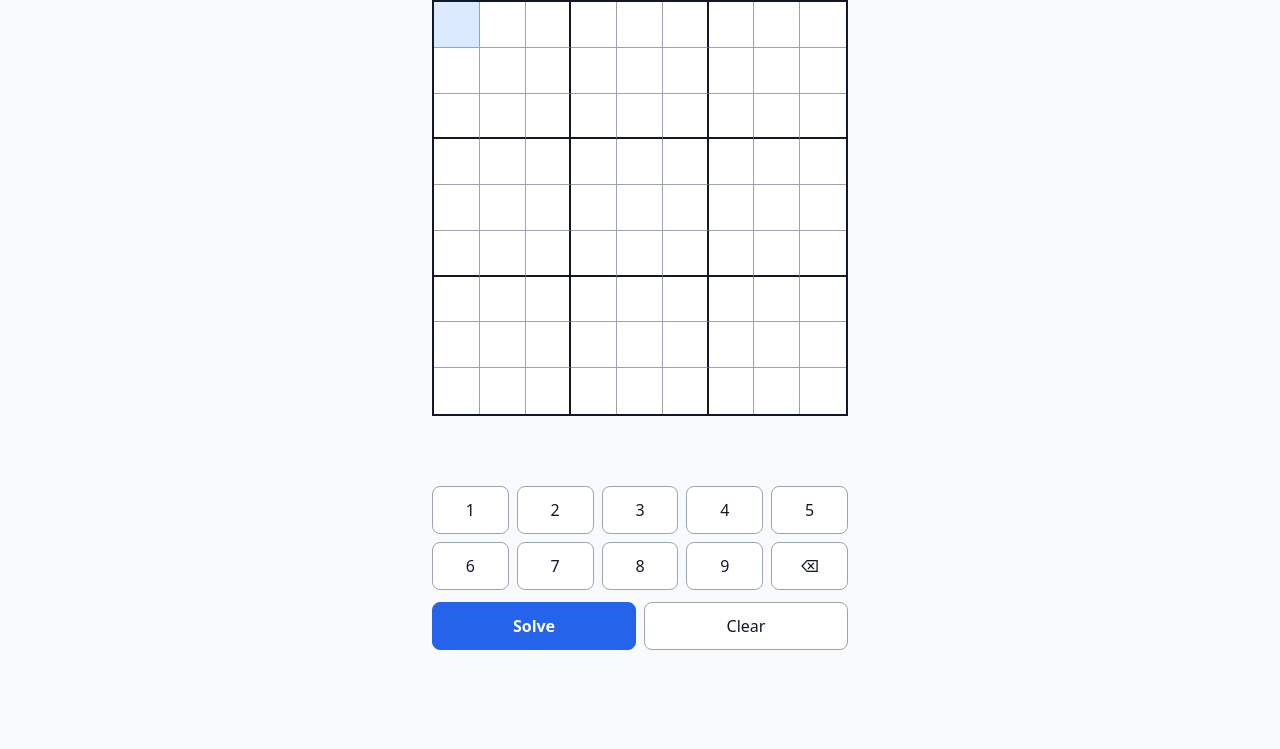
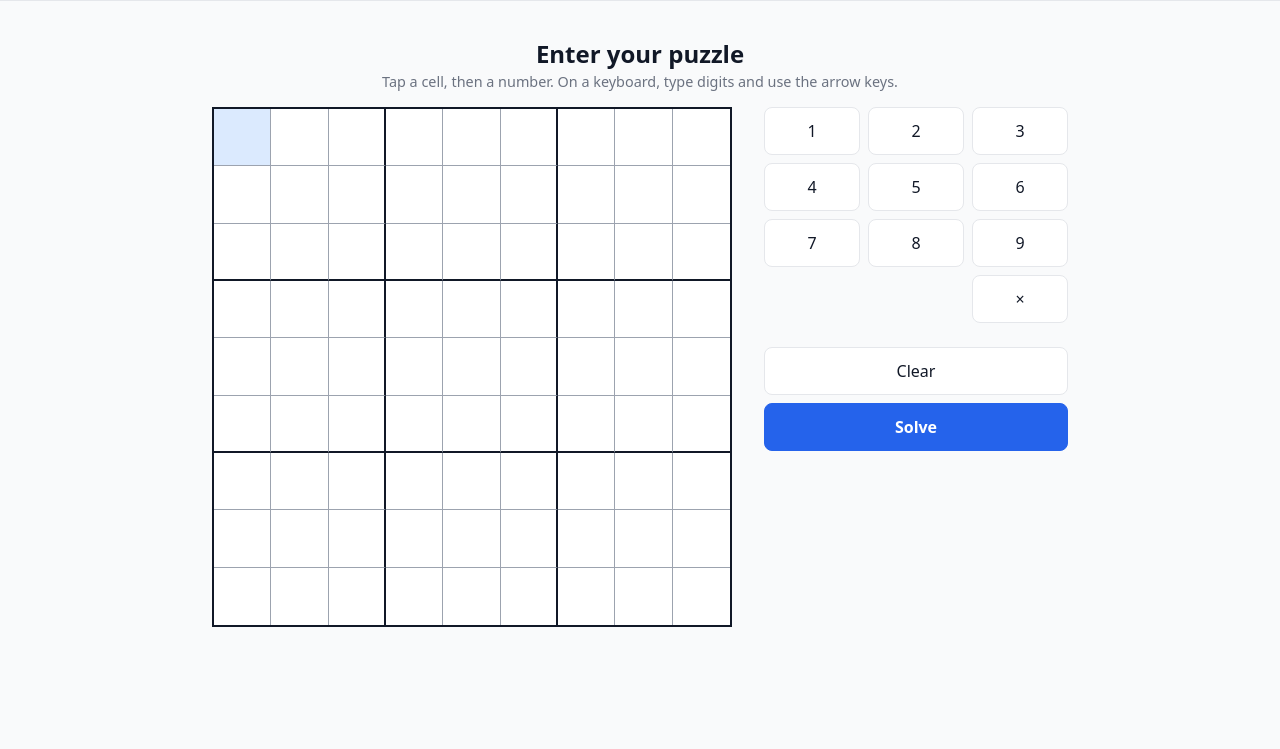
Before and after one commit to bradsmith712/sudoku-solver, a website built with Vite: page index.html in a window 1280 px wide. Shown: the part 51-800 px from the top of the page. Built offline with nearby package versions, Linux system fonts and the light colour scheme.

Commit message:
phase-6: shared SudokuGrid component and responsive layout
src/ui/grid.ts is the one board component, with mode "editable" (manual
entry), "highlight" (review: also low-confidence and repaired cells) or
"readonly" (solution), plus an optional warped-photo background. src/ui/pad.ts
is the shared 1-9 pad. Manual entry uses both; cells stay divs, so no system
keyboard.

Layout is mobile first: one column under 640px (about 41px cells at 390px),
a larger board and one-row pad at 640-1023px, board left and pad/actions right
from 1024px. tests/e2e/layout.spec.ts checks each and saves screenshots.

Deviations from docs/mockups*.png: brand reads "Sudoku Solver" (no
"sudokulens" name or nav links); Clear sits with Solve rather than in the pad;
no "Load example" or Back buttons yet.

Co-Authored-By: Claude Opus 5.5 <noreply@anthropic.com>

```diff
--- a/src/ui/app.ts
+++ b/src/ui/app.ts
@@ -1,6 +1,8 @@
 import { findConflicts } from "../solver/conflicts";
 import { solve } from "../solver/solver";
 import type { Grid } from "../types";
+import { createSudokuGrid, type CellState } from "./grid";
+import { createNumberPad } from "./pad";
 
 const emptyGrid = (): Grid => Array.from({ length: 9 }, () => new Array<number>(9).fill(0));
 
@@ -15,53 +17,41 @@ const MESSAGES = {
 export function mountApp(root: HTMLElement): void {
   let givens = emptyGrid();
   let solution: Grid | null = null;
-  let selected: [number, number] = [0, 0];
 
   root.innerHTML = `
+    <header class="topbar"><span class="brand">Sudoku Solver</span></header>
     <main class="app">
-      <h1>Sudoku Solver</h1>
-      <div class="board" role="group" aria-label="Sudoku grid" tabindex="0"></div>
-      <p class="message" role="status" aria-live="polite" data-testid="message"></p>
-      <div class="pad" role="group" aria-label="Number pad"></div>
-      <div class="actions">
-        <button type="button" class="primary" data-action="solve">Solve</button>
-        <button type="button" data-action="clear">Clear</button>
+      <div class="intro">
+        <h1>Enter your puzzle</h1>
+        <p>Tap a cell, then a number. On a keyboard, type digits and use the arrow keys.</p>
+      </div>
+      <div class="workspace">
+        <div class="board-col"></div>
+        <div class="side">
+          <p class="message" role="status" aria-live="polite" data-testid="message"></p>
+          <div class="actions">
+            <button type="button" data-action="clear">Clear</button>
+            <button type="button" class="primary" data-action="solve">Solve</button>
+          </div>
+        </div>
       </div>
     </main>`;
 
-  const board = root.querySelector<HTMLDivElement>(".board") as HTMLDivElement;
   const message = root.querySelector<HTMLParagraphElement>(".message") as HTMLParagraphElement;
-  const pad = root.querySelector<HTMLDivElement>(".pad") as HTMLDivElement;
+  const side = root.querySelector<HTMLDivElement>(".side") as HTMLDivElement;
 
-  const cells: HTMLDivElement[][] = [];
-  for (let r = 0; r < 9; r++) {
-    cells.push([]);
-    for (let c = 0; c < 9; c++) {
-      const el = document.createElement("div");
-      el.className = "cell";
-      el.setAttribute("role", "img");
-      el.dataset.row = String(r);
-      el.dataset.col = String(c);
-      el.setAttribute("aria-label", `Row ${r + 1}, column ${c + 1}`);
-      board.appendChild(el);
-      cells[r].push(el);
-    }
-  }
-
-  for (let d = 1; d <= 9; d++) {
-    const b = document.createElement("button");
-    b.type = "button";
-    b.textContent = String(d);
-    b.dataset.digit = String(d);
-    b.setAttribute("aria-label", `Enter ${d}`);
-    pad.appendChild(b);
-  }
-  const erase = document.createElement("button");
-  erase.type = "button";
-  erase.textContent = "⌫";
-  erase.dataset.digit = "0";
-  erase.setAttribute("aria-label", "Erase");
-  pad.appendChild(erase);
+  const grid = createSudokuGrid({
+    mode: "editable",
+    onInput: (r, c, d) => setDigit(r, c, d),
+    onEnter: doSolve,
+  });
+  root.querySelector(".board-col")?.appendChild(grid.el);
+  side.prepend(
+    createNumberPad((d) => {
+      const { row, col } = grid.selected();
+      setDigit(row, col, d);
+    }),
+  );
 
   function setMessage(text: string, kind: "" | "error" | "success" | "warning" = "") {
     message.textContent = text;
@@ -70,35 +60,22 @@ export function mountApp(root: HTMLElement): void {
 
   function render() {
     const conflicts = new Set(findConflicts(givens).map(({ row, col }) => `${row},${col}`));
-    for (let r = 0; r < 9; r++) {
-      for (let c = 0; c < 9; c++) {
-        const el = cells[r][c];
-        const given = givens[r][c];
-        const solved = !given && solution ? solution[r][c] : 0;
-        el.textContent = given ? String(given) : solved ? String(solved) : "";
-        el.classList.toggle("given", given !== 0);
-        el.classList.toggle("solved", solved !== 0);
-        el.classList.toggle("conflict", conflicts.has(`${r},${c}`));
-        const isSel = selected[0] === r && selected[1] === c;
-        el.classList.toggle("selected", isSel);
-        if (isSel) el.setAttribute("aria-current", "true");
-        else el.removeAttribute("aria-current");
-      }
-    }
+    const cells: CellState[][] = givens.map((row, r) =>
+      row.map((given, c) => ({
+        value: given || (solution ? solution[r][c] : 0),
+        given: given !== 0,
+        conflict: conflicts.has(`${r},${c}`),
+      })),
+    );
+    grid.render(cells);
   }
 
-  function setDigit(d: number) {
-    const [r, c] = selected;
+  function setDigit(r: number, c: number, d: number) {
     givens[r][c] = d;
     if (solution) {
       solution = null;
       setMessage("");
     }
-    render();
-  }
-
-  function select(r: number, c: number) {
-    selected = [Math.max(0, Math.min(8, r)), Math.max(0, Math.min(8, c))];
     render();
   }
 
@@ -109,10 +86,7 @@ export function mountApp(root: HTMLElement): void {
       setMessage(MESSAGES.solved, "success");
     } else {
       solution = null;
-      setMessage(
-        MESSAGES[res.status as "invalid" | "unsolvable" | "multiple"],
-        res.status === "multiple" ? "warning" : "error",
-      );
+      setMessage(MESSAGES[res.status], res.status === "multiple" ? "warning" : "error");
     }
     render();
   }
@@ -120,34 +94,10 @@ export function mountApp(root: HTMLElement): void {
   function doClear() {
     givens = emptyGrid();
     solution = null;
-    selected = [0, 0];
+    grid.select(0, 0);
     setMessage("");
     render();
   }
-
-  board.addEventListener("pointerdown", (e) => {
-    const t = (e.target as HTMLElement).closest<HTMLElement>(".cell");
-    if (t) select(Number(t.dataset.row), Number(t.dataset.col));
-  });
-
-  board.addEventListener("keydown", (e) => {
-    const [r, c] = selected;
-    if (/^[1-9]$/.test(e.key)) setDigit(Number(e.key));
-    else if (e.key === "0" || e.key === "Backspace" || e.key === "Delete" || e.key === " ")
-      setDigit(0);
-    else if (e.key === "ArrowUp") select(r - 1, c);
-    else if (e.key === "ArrowDown") select(r + 1, c);
-    else if (e.key === "ArrowLeft") select(r, c - 1);
-    else if (e.key === "ArrowRight") select(r, c + 1);
-    else if (e.key === "Enter") doSolve();
-    else return;
-    e.preventDefault();
-  });
-
-  pad.addEventListener("click", (e) => {
-    const t = (e.target as HTMLElement).closest<HTMLElement>("button[data-digit]");
-    if (t) setDigit(Number(t.dataset.digit));
-  });
 
   root.querySelector('[data-action="solve"]')?.addEventListener("click", doSolve);
   root.querySelector('[data-action="clear"]')?.addEventListener("click", doClear);
--- /dev/null
+++ b/src/ui/grid.ts
@@ -0,0 +1,161 @@
+/**
+ * The one shared 9x9 board (CLAUDE.md: never fork the grid per screen). Cells are
+ * plain divs, never inputs, so tapping one cannot open the system keyboard; digits
+ * come from the number pad (pad.ts) or a physical keyboard on desktop.
+ *
+ * Modes:
+ *  - "editable": manual entry. Selectable, keyboard input, conflicts shown.
+ *  - "highlight": review after a scan. Editable, plus low-confidence and
+ *    repaired ("changed") cells are marked.
+ *  - "readonly": the solution view. No selection or input.
+ */
+export type GridMode = "editable" | "highlight" | "readonly";
+
+export type CellState = {
+  /** 0 = blank, 1-9 = digit. */
+  value: number;
+  /** Part of the puzzle (entered or scanned), as opposed to filled in by the solver. */
+  given: boolean;
+  low?: boolean;
+  conflict?: boolean;
+  /** Set by repair, not by the user; shown only in "highlight" mode. */
+  changed?: boolean;
+};
+
+export type SudokuGrid = {
+  el: HTMLDivElement;
+  setMode(mode: GridMode): void;
+  render(cells: CellState[][]): void;
+  selected(): { row: number; col: number };
+  select(row: number, col: number): void;
+  /** Draw `image` (the warped board) under the cells; given digits then show through from it. */
+  setBackground(image: ImageData | null): void;
+};
+
+export type GridOptions = {
+  mode: GridMode;
+  label?: string;
+  /** A digit (0 = erase) typed while a cell is selected. */
+  onInput?: (row: number, col: number, digit: number) => void;
+  /** A cell was tapped or moved to. */
+  onSelect?: (row: number, col: number) => void;
+  /** Enter pressed on the board. */
+  onEnter?: () => void;
+};
+
+const ERASE_KEYS = ["0", "Backspace", "Delete", " "];
+const MOVES: Record<string, [number, number]> = {
+  ArrowUp: [-1, 0],
+  ArrowDown: [1, 0],
+  ArrowLeft: [0, -1],
+  ArrowRight: [0, 1],
+};
+
+export function createSudokuGrid(opts: GridOptions): SudokuGrid {
+  let mode = opts.mode;
+  let sel: [number, number] = [0, 0];
+  let last: CellState[][] | null = null;
+
+  const el = document.createElement("div");
+  el.className = "board";
+  el.setAttribute("role", "group");
+  el.setAttribute("aria-label", opts.label ?? "Sudoku grid");
+
+  const canvas = document.createElement("canvas");
+  canvas.className = "board-photo";
+  canvas.hidden = true;
+  canvas.setAttribute("aria-hidden", "true");
+  el.appendChild(canvas);
+
+  const cells: HTMLDivElement[][] = [];
+  for (let r = 0; r < 9; r++) {
+    cells.push([]);
+    for (let c = 0; c < 9; c++) {
+      const cell = document.createElement("div");
+      cell.className = "cell";
+      cell.setAttribute("role", "img");
+      cell.dataset.row = String(r);
+      cell.dataset.col = String(c);
+      el.appendChild(cell);
+      cells[r].push(cell);
+    }
+  }
+
+  const interactive = () => mode !== "readonly";
+
+  function paint() {
+    el.dataset.mode = mode;
+    if (interactive()) el.tabIndex = 0;
+    else el.removeAttribute("tabindex");
+    if (!last) return;
+    const marks = mode === "highlight";
+    for (let r = 0; r < 9; r++) {
+      for (let c = 0; c < 9; c++) {
+        const s = last[r][c];
+        const node = cells[r][c];
+        node.textContent = s.value ? String(s.value) : "";
+        node.classList.toggle("given", s.value !== 0 && s.given);
+        node.classList.toggle("solved", s.value !== 0 && !s.given);
+        node.classList.toggle("conflict", !!s.conflict);
+        node.classList.toggle("low", marks && !!s.low);
+        node.classList.toggle("changed", marks && !!s.changed);
+        const isSel = interactive() && sel[0] === r && sel[1] === c;
+        node.classList.toggle("selected", isSel);
+        if (isSel) node.setAttribute("aria-current", "true");
+        else node.removeAttribute("aria-current");
+        const notes = [
+          s.value ? (s.given ? `${s.value}` : `${s.value}, solved`) : "blank",
+          marks && s.low ? "low confidence" : "",
+          s.conflict ? "conflict" : "",
+          marks && s.changed ? "changed by repair" : "",
+        ].filter(Boolean);
+        node.setAttribute("aria-label", `Row ${r + 1}, column ${c + 1}: ${notes.join(", ")}`);
+      }
+    }
+  }
+
+  function select(row: number, col: number) {
+    sel = [Math.max(0, Math.min(8, row)), Math.max(0, Math.min(8, col))];
+    paint();
+    opts.onSelect?.(sel[0], sel[1]);
+  }
+
+  el.addEventListener("pointerdown", (e) => {
+    if (!interactive()) return;
+    const t = (e.target as HTMLElement).closest<HTMLElement>(".cell");
+    if (t) select(Number(t.dataset.row), Number(t.dataset.col));
+  });
+
+  el.addEventListener("keydown", (e) => {
+    if (!interactive()) return;
+    const [r, c] = sel;
+    if (/^[1-9]$/.test(e.key)) opts.onInput?.(r, c, Number(e.key));
+    else if (ERASE_KEYS.includes(e.key)) opts.onInput?.(r, c, 0);
+    else if (e.key in MOVES) select(r + MOVES[e.key][0], c + MOVES[e.key][1]);
+    else if (e.key === "Enter") opts.onEnter?.();
+    else return;
+    e.preventDefault();
+  });
+
+  return {
+    el,
+    setMode(m) {
+      mode = m;
+      paint();
+    },
+    render(state) {
+      last = state;
+      paint();
+    },
+    selected: () => ({ row: sel[0], col: sel[1] }),
+    select,
+    setBackground(image) {
+      el.classList.toggle("on-photo", !!image);
+      canvas.hidden = !image;
+      if (!image) return;
+      canvas.width = image.width;
+      canvas.height = image.height;
+      canvas.getContext("2d")?.putImageData(image, 0, 0);
+    },
+  };
+}
--- /dev/null
+++ b/src/ui/pad.ts
@@ -0,0 +1,22 @@
+/** The custom 1-9 number pad plus erase, shared by every editable board. */
+export function createNumberPad(onDigit: (digit: number) => void): HTMLDivElement {
+  const pad = document.createElement("div");
+  pad.className = "pad";
+  pad.setAttribute("role", "group");
+  pad.setAttribute("aria-label", "Number pad");
+  for (let d = 0; d <= 9; d++) {
+    const b = document.createElement("button");
+    b.type = "button";
+    // Erase goes last, after 9, as in the mockups.
+    const digit = d === 9 ? 0 : d + 1;
+    b.textContent = digit ? String(digit) : "×";
+    b.dataset.digit = String(digit);
+    b.setAttribute("aria-label", digit ? `Enter ${digit}` : "Erase");
+    pad.appendChild(b);
+  }
+  pad.addEventListener("click", (e) => {
+    const t = (e.target as HTMLElement).closest<HTMLElement>("button[data-digit]");
+    if (t) onDigit(Number(t.dataset.digit));
+  });
+  return pad;
+}
--- a/src/ui/style.css
+++ b/src/ui/style.css
@@ -1,17 +1,25 @@
+/* Mobile first: under 640px is the base; 640px tablet and 1024px desktop below. */
 :root {
+  --ink: #111827;
+  --muted: #6b7280;
   --given: #111827;
   --solved: #2563eb;
   --line: #9ca3af;
   --box-line: #111827;
+  --border: #e5e7eb;
   --sel: #dbeafe;
   --bad: #fecaca;
+  --low: #fef3c7;
+  --low-edge: #d97706;
+  --changed: #7c3aed;
+  --surface: #fff;
   font-family:
     system-ui,
     -apple-system,
     "Segoe UI",
     Roboto,
     sans-serif;
-  color: var(--given);
+  color: var(--ink);
   background: #f9fafb;
 }
 
@@ -23,6 +31,42 @@ body {
   margin: 0;
 }
 
+[hidden] {
+  display: none !important;
+}
+
+.topbar {
+  display: flex;
+  align-items: center;
+  gap: 8px;
+  height: 52px;
+  padding: 0 16px;
+  background: var(--surface);
+  border-bottom: 1px solid var(--border);
+}
+
+.brand {
+  font-weight: 700;
+  font-size: 1.1rem;
+  letter-spacing: -0.01em;
+}
+
+.brand::before {
+  content: "";
+  display: inline-block;
+  width: 18px;
+  height: 18px;
+  margin-right: 8px;
+  vertical-align: -3px;
+  border-radius: 3px;
+  background:
+    linear-gradient(var(--surface) 0 0) 6px 0 / 2px 100% no-repeat,
+    linear-gradient(var(--surface) 0 0) 12px 0 / 2px 100% no-repeat,
+    linear-gradient(var(--surface) 0 0) 0 6px / 100% 2px no-repeat,
+    linear-gradient(var(--surface) 0 0) 0 12px / 100% 2px no-repeat,
+    var(--solved);
+}
+
 .app {
   max-width: 440px;
   margin: 0 auto;
@@ -32,26 +76,55 @@ body {
   gap: 12px;
 }
 
-h1 {
-  font-size: 1.25rem;
-  margin: 0;
+.intro {
   text-align: center;
 }
 
+h1 {
+  font-size: 1.2rem;
+  margin: 4px 0 2px;
+}
+
+.intro p {
+  margin: 0;
+  color: var(--muted);
+  font-size: 0.9rem;
+}
+
+.workspace,
+.side {
+  display: flex;
+  flex-direction: column;
+  gap: 12px;
+}
+
+/* ---- board ---- */
+
 .board {
+  position: relative;
   width: 100%;
   aspect-ratio: 1;
   display: grid;
   grid-template-columns: repeat(9, 1fr);
   grid-template-rows: repeat(9, 1fr);
   border: 2px solid var(--box-line);
-  background: #fff;
+  background: var(--surface);
   touch-action: manipulation;
   user-select: none;
   outline: none;
 }
 
+.board-photo {
+  position: absolute;
+  inset: 0;
+  width: 100%;
+  height: 100%;
+  z-index: 0;
+}
+
 .cell {
+  position: relative;
+  z-index: 1;
   display: flex;
   align-items: center;
   justify-content: center;
@@ -61,21 +134,26 @@ h1 {
   cursor: pointer;
 }
 
-.cell:nth-child(9n) {
+.board[data-mode="readonly"] .cell {
+  cursor: default;
+}
+
+/* The board's own children start with the photo canvas, so cells are children 2-82. */
+.cell:nth-child(9n + 1) {
   border-right: 0;
 }
 
-.cell:nth-child(n + 73) {
+.cell:nth-child(n + 74) {
   border-bottom: 0;
 }
 
-.cell:nth-child(9n + 3),
-.cell:nth-child(9n + 6) {
+.cell:nth-child(9n + 4),
+.cell:nth-child(9n + 7) {
   border-right: 2px solid var(--box-line);
 }
 
-.cell:nth-child(n + 19):nth-child(-n + 27),
-.cell:nth-child(n + 46):nth-child(-n + 54) {
+.cell:nth-child(n + 20):nth-child(-n + 28),
+.cell:nth-child(n + 47):nth-child(-n + 55) {
   border-bottom: 2px solid var(--box-line);
 }
 
@@ -88,6 +166,27 @@ h1 {
   color: var(--solved);
 }
 
+.cell.low {
+  background: var(--low);
+  box-shadow: inset 0 0 0 2px var(--low-edge);
+}
+
+.cell.changed {
+  box-shadow: inset 0 0 0 2px var(--changed);
+  color: var(--changed);
+}
+
+.cell.changed::after {
+  content: "";
+  position: absolute;
+  top: 3px;
+  right: 3px;
+  width: 6px;
+  height: 6px;
+  border-radius: 50%;
+  background: var(--changed);
+}
+
 .cell.conflict {
   background: var(--bad);
 }
@@ -97,17 +196,51 @@ h1 {
   background: var(--sel);
 }
 
-.cell.selected.conflict {
-  background: var(--bad);
+.cell.selected.conflict,
+.cell.selected.low {
   outline: 2px solid var(--solved);
   outline-offset: -2px;
 }
+
+.cell.selected.conflict {
+  background: var(--bad);
+}
+
+.cell.selected.low {
+  background: var(--low);
+}
+
+/* Drawn over the warped photo: the printed givens show through, so only solved digits are drawn. */
+.board.on-photo {
+  background: transparent;
+}
+
+.board.on-photo .cell {
+  border-color: transparent;
+}
+
+.board.on-photo .cell.given {
+  color: transparent;
+}
+
+.board.on-photo .cell.solved {
+  font-weight: 700;
+  text-shadow:
+    0 0 3px #fff,
+    0 0 3px #fff;
+}
+
+/* ---- controls ---- */
 
 .message {
   min-height: 3em;
   margin: 0;
   text-align: center;
   font-size: 0.95rem;
+}
+
+.message:empty {
+  min-height: 0;
 }
 
 .message[data-kind="error"] {
@@ -132,9 +265,9 @@ h1 {
 button {
   font: inherit;
   min-height: 48px;
-  border: 1px solid var(--line);
+  border: 1px solid var(--border);
   border-radius: 8px;
-  background: #fff;
+  background: var(--surface);
   color: inherit;
   cursor: pointer;
 }
@@ -145,7 +278,7 @@ button:active {
 
 .actions {
   display: grid;
-  grid-template-columns: 1fr 1fr;
+  grid-template-columns: 1fr 2fr;
   gap: 8px;
 }
 
@@ -155,3 +288,52 @@ button.primary {
   color: #fff;
   font-weight: 600;
 }
+
+/* ---- tablet: larger board ---- */
+@media (min-width: 640px) {
+  .app {
+    max-width: 600px;
+    padding: 24px 24px 32px;
+    gap: 16px;
+  }
+
+  h1 {
+    font-size: 1.5rem;
+  }
+
+  .cell {
+    font-size: 1.9rem;
+  }
+
+  .pad {
+    grid-template-columns: repeat(10, 1fr);
+  }
+}
+
+/* ---- desktop: board left, controls right ---- */
+@media (min-width: 1024px) {
+  .app {
+    max-width: 920px;
+    padding: 32px 32px 40px;
+  }
+
+  .workspace {
+    display: grid;
+    grid-template-columns: minmax(0, 520px) minmax(220px, 1fr);
+    gap: 32px;
+    align-items: start;
+  }
+
+  .pad {
+    grid-template-columns: repeat(3, 1fr);
+  }
+
+  /* Erase sits in the last row beside 9's column, as in the desktop mockup. */
+  .pad button[data-digit="0"] {
+    grid-column: 3;
+  }
+
+  .actions {
+    grid-template-columns: 1fr;
+  }
+}
```
Also changed, not shown: TASKS.md (+3 -3 lines), tests/e2e/layout.spec.ts (added, +35 -0 lines).
